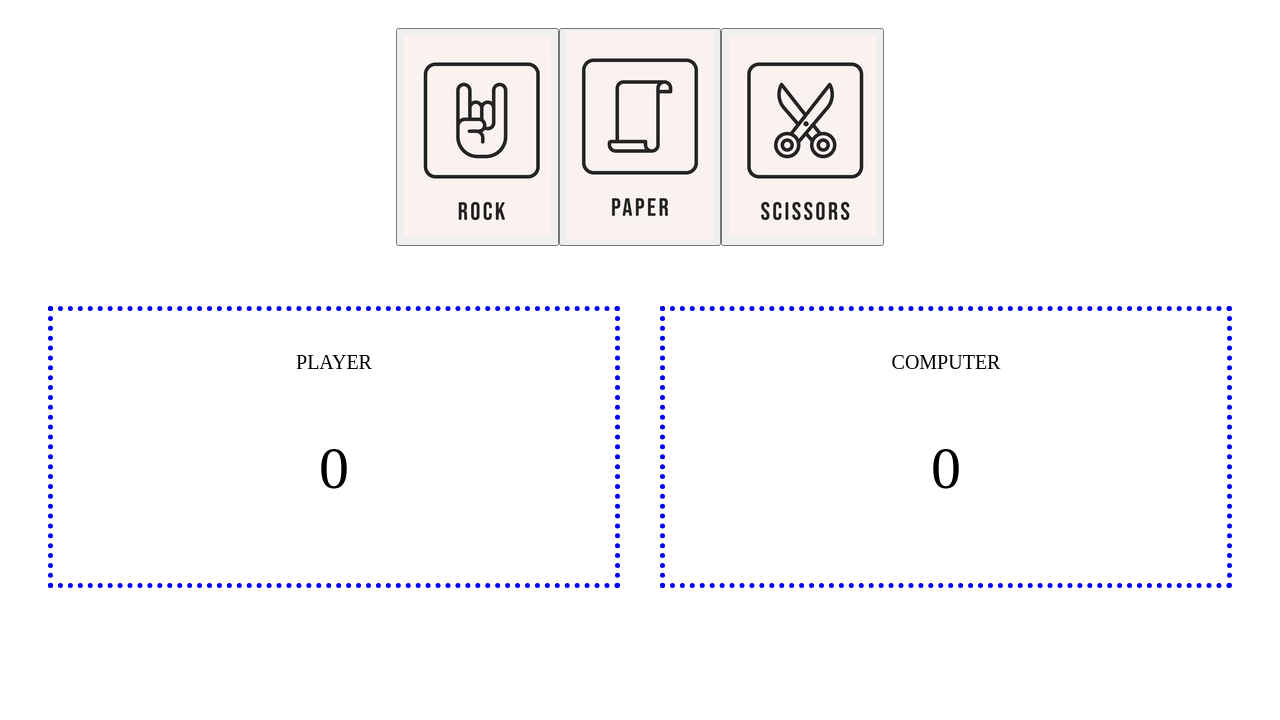
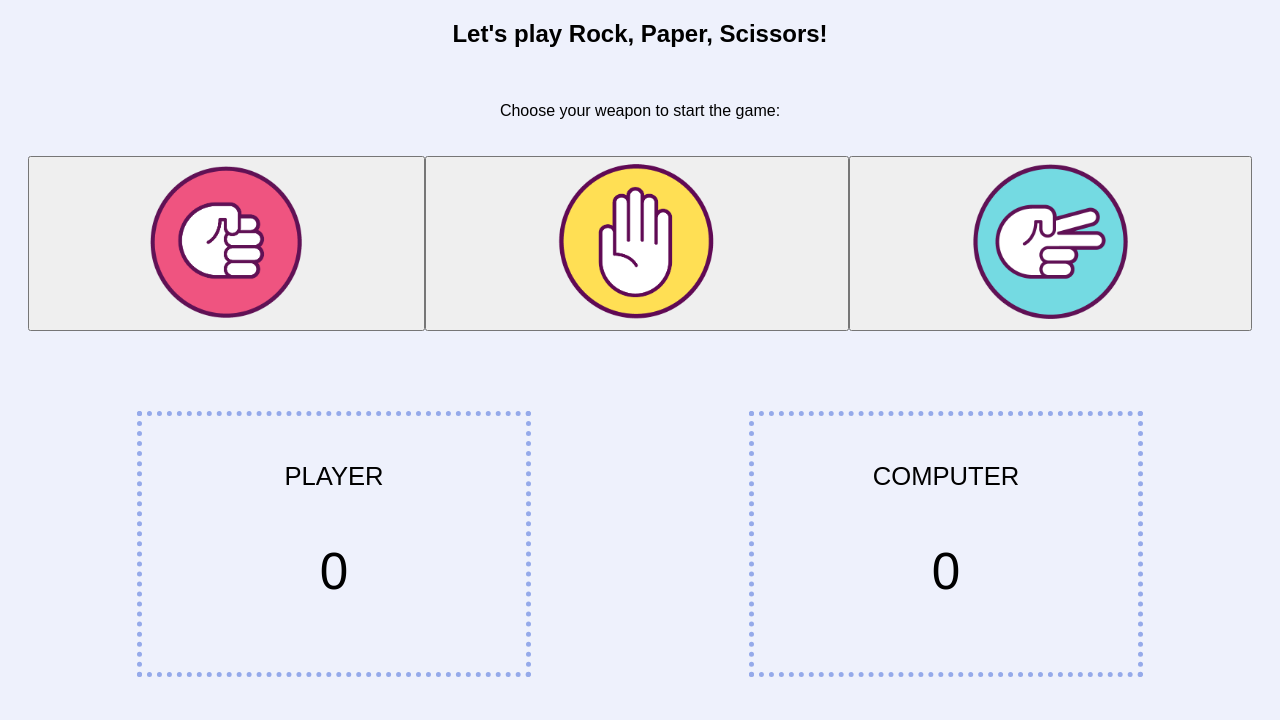
Before and after one commit to LisaS7/RockPaperScissors, a plain HTML site: page index.html in a window 1280 px wide. Drawn offline with Linux system fonts and the light colour scheme; a web font is replaced by a local one.

Commit message:
changed images, added round count

```diff
--- a/game.js
+++ b/game.js
@@ -30,6 +30,11 @@ function scoreboard(points) {
 
 }
 
+function displayRound(round) {
+    const outputRound = document.querySelector('header > p');
+    outputRound.textContent = `Round ${round}`
+}
+
 
 function results(playerPoints, computerPoints) {
     outputElement = document.querySelector('div.results > p');
@@ -50,6 +55,7 @@ function results(playerPoints, computerPoints) {
 
 let playerPoints = 0;
 let computerPoints = 0;
+let round = 0;
 
 
 // Runs one round when a button is clicked
@@ -57,6 +63,8 @@ buttons.forEach((button) => {
     button.addEventListener('click', () => {
 
         points = playRound(button.value, computerChoice());
+        displayRound(round += 1);
+
         playerPoints += points[0];
         computerPoints += points[1];
 
--- a/index.html
+++ b/index.html
@@ -4,25 +4,37 @@
     <meta charset="UTF-8">
     <meta http-equiv="X-UA-Compatible" content="IE=edge">
     <meta name="viewport" content="width=device-width, initial-scale=1.0">
+    <link rel="stylesheet" href="https://fonts.googleapis.com/css?family=Sofia">
     <link rel="stylesheet" href="style.css">
-    <title>Let's Play Rock, Paper, Scissors!</title>
+    <title>Rock, Paper, Scissors</title>
 </head>
 <body>
+    <header>
+        <h2>Let's play Rock, Paper, Scissors!</h2>
+        <br>
+        <p>Choose your weapon to start the game:</p>
+    </header>
+
+
 
     <div class="flex-container choice-buttons">
-        <button value="rock"><img src="images/rock.png"></button>
-        <button value="paper"><img src="images/paper.png"></button>
-        <button value="scissors"><img src="images/scissors.png"></button>
+        <button value="rock"><img src="images/rock2.png"></button>
+        <button value="paper"><img src="images/paper2.png"></button>
+        <button value="scissors"><img src="images/scissors2.png"></button>
     </div>
 
     <div class="flex-container">
+        <div class="flex-container scoreboard-column">
             <div id="scoreboard1" class="scoreboard">
                 <p class="player-name">PLAYER</p>
                 <p id="player-score" class="score">0</p>
             </div>
+        </div>
+        <div class="flex-container scoreboard-column">
             <div id="scoreboard2" class="scoreboard">
                 <p class="player-name">COMPUTER</p>
                 <p id="computer-score" class="score">0</p>
+            </div>
         </div>
     </div>
 
--- a/style.css
+++ b/style.css
@@ -1,24 +1,46 @@
+* {
+    font-family: "Sofia", sans-serif;
+}
+
+body {
+    background-color: #eef1fc;
+  }
+
+header {
+    text-align: center;
+}
+
 .flex-container {
     display: flex;
     justify-content: center;
     padding: 20px;
-  }
+}
+
+.choice-buttons > button > img {
+    max-width:40%;
+}
+
+
+.scoreboard-column {
+    gap: 20px;
+    flex: 1 1 0px;
+}
 
 .scoreboard {
     padding: 20px;
     margin: 20px;
-    width: 50%;
-    border: 5px dotted blue;
+    width: 60%;
+    border: 5px dotted #95aaea;
 
 
 }
 
 .player-name {
-    font-size: 20px;
+    font-size: 2vw;
     text-align: center;
 }
 
 .score {
-    font-size: 60px;
+    font-size: 4vw;
     text-align: center;
 }
```
Also changed, not shown: images/paper.png (deleted), images/paper2.png (added), images/rock.png (deleted), images/rock2.png (added), images/scissors.png (deleted), images/scissors2.png (added). Lines whose indentation alone changed are shown as unchanged.
